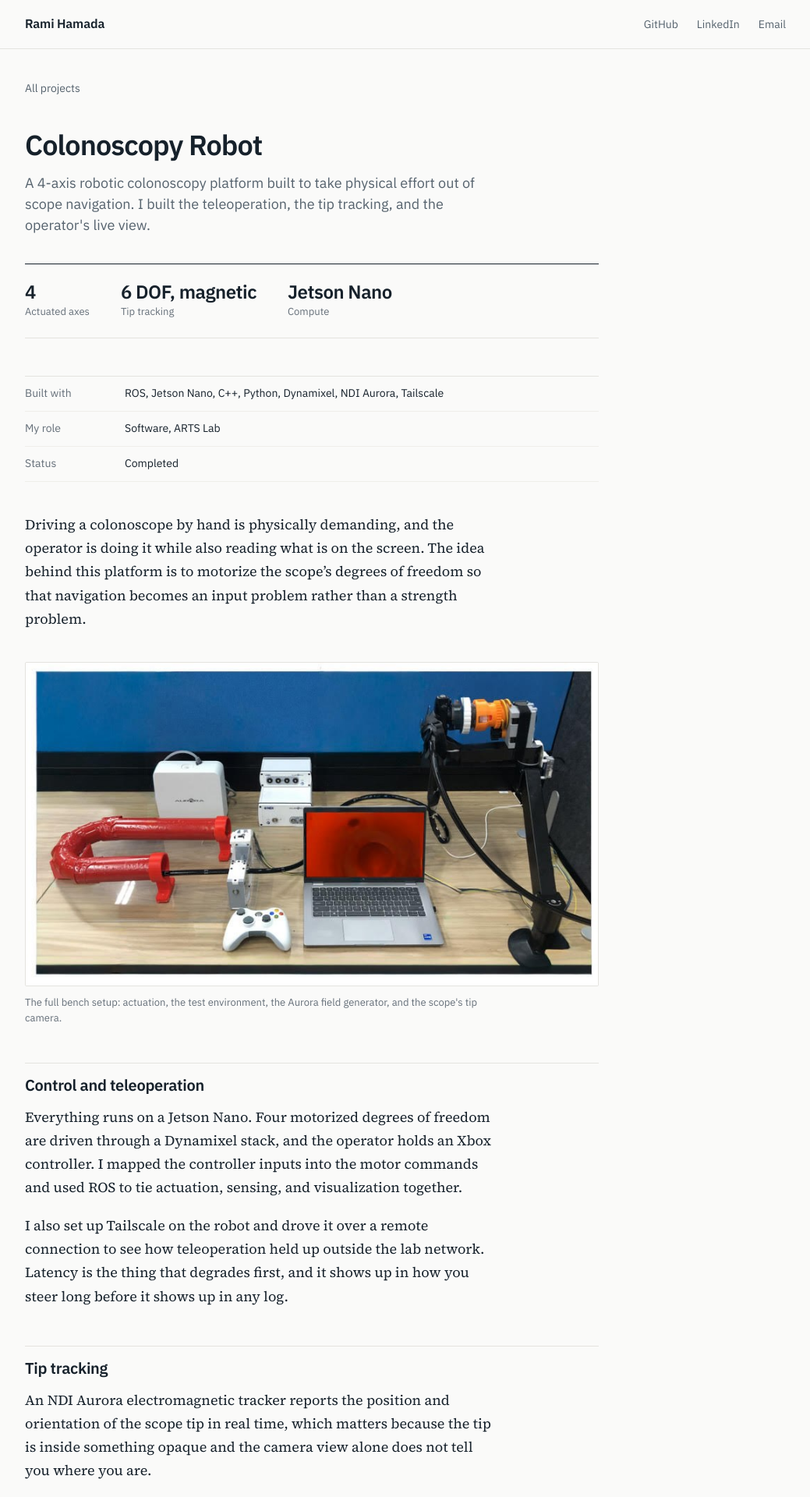
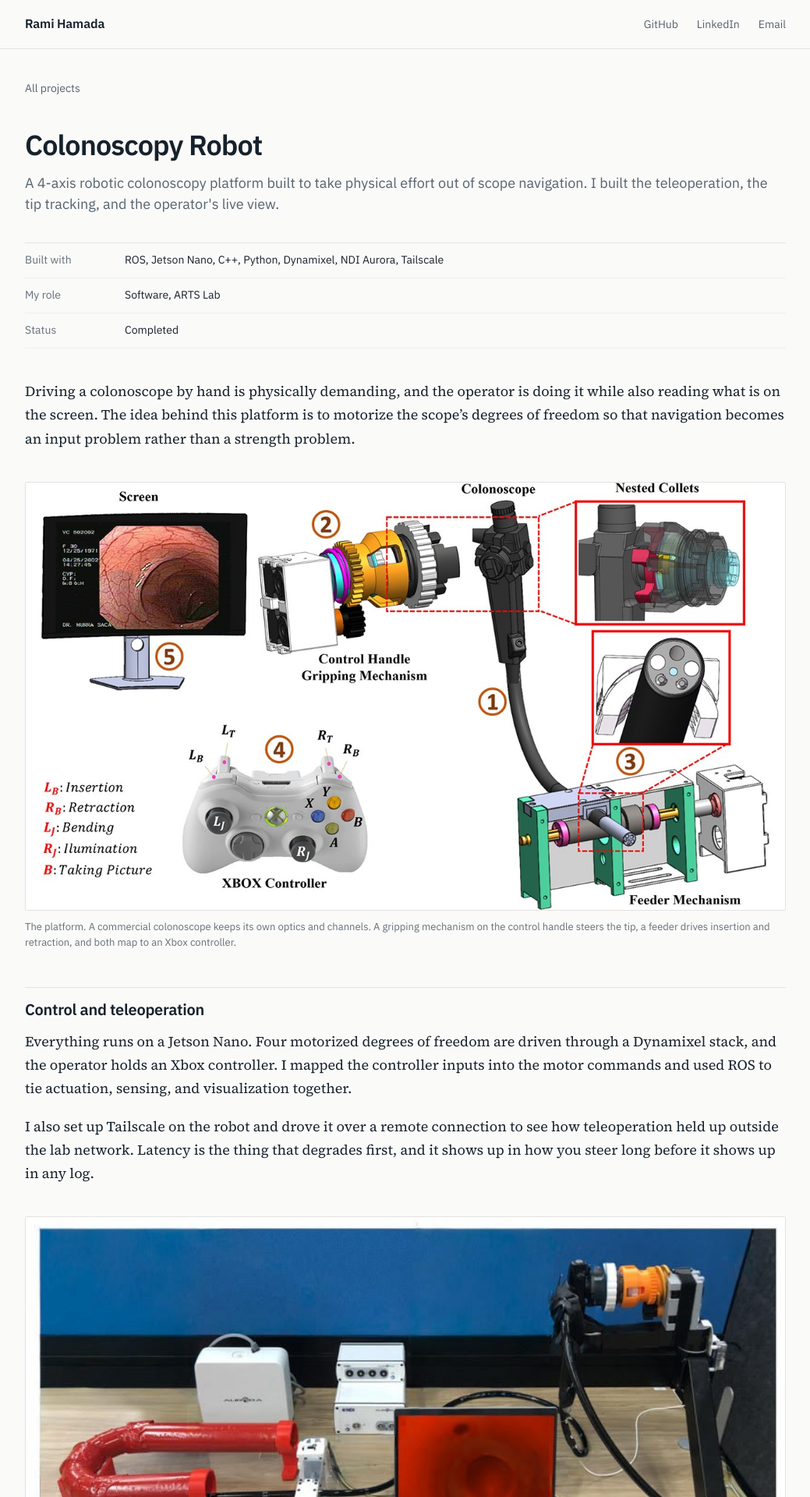
Before and after one commit to ramihmda/ramihamada-portfolio, a Jekyll site: the page built from _projects/colonoscopy.md, in a window 1280 px wide. Shown: the top 1920 px of the page at 78% size, without its empty margins (120-1159 px from the left). Built offline with Jekyll 4.4.1, drawn with Linux system fonts in a browser that asks for light colours; some of the changed text lies outside the part shown.

Commit message:
Widen prose, drop stat blocks, add colonoscope schematic

```diff
--- a/_layouts/project.html
+++ b/_layouts/project.html
@@ -9,17 +9,6 @@ layout: default
   <h1 class="project__title">{{ page.title }}</h1>
   {%- if page.summary %}
   <p class="project__summary">{{ page.summary }}</p>
-  {%- endif %}
-
-  {%- if page.specs %}
-  <dl class="measures">
-    {%- for spec in page.specs %}
-    <div class="measures__item">
-      <dt class="measures__label">{{ spec.label | escape }}</dt>
-      <dd class="measures__value">{{ spec.value | escape }}</dd>
-    </div>
-    {%- endfor %}
-  </dl>
   {%- endif %}
 
   <dl class="factsheet">
--- a/_projects/colonoscopy.md
+++ b/_projects/colonoscopy.md
@@ -9,13 +9,6 @@ summary: >-
 stack: ROS, Jetson Nano, C++, Python, Dynamixel, NDI Aurora, Tailscale
 role: Software, ARTS Lab
 status: Completed
-specs:
-  - label: Actuated axes
-    value: 4
-  - label: Tip tracking
-    value: 6 DOF, magnetic
-  - label: Compute
-    value: Jetson Nano
 ---
 
 Driving a colonoscope by hand is physically demanding, and the operator is doing
@@ -23,12 +16,15 @@ it while also reading what is on the screen. The idea behind this platform is to
 motorize the scope's degrees of freedom so that navigation becomes an input
 problem rather than a strength problem.
 
+<!-- Figure from the published paper. Add a credit line to the caption
+     before this goes in front of anyone who might recognise it. -->
 <figure>
-  <img src="{{ '/assets/images/colon_setup.jpg' | relative_url }}"
-       alt="The colonoscopy robot test setup, with the actuation system, phantom colon, NDI Aurora field generator, and tip camera."
-       loading="lazy" width="816" height="460">
-  <figcaption>The full bench setup: actuation, the test environment, the Aurora
-  field generator, and the scope's tip camera.</figcaption>
+  <img src="{{ '/assets/images/colonoscope_system.jpg' | relative_url }}"
+       alt="Schematic of the robotic colonoscope: control handle gripping mechanism, feeder mechanism, Xbox controller, and operator screen."
+       loading="lazy" width="1280" height="720">
+  <figcaption>The platform. A commercial colonoscope keeps its own optics and
+  channels. A gripping mechanism on the control handle steers the tip, a feeder
+  drives insertion and retraction, and both map to an Xbox controller.</figcaption>
 </figure>
 
 ## Control and teleoperation
@@ -42,6 +38,14 @@ I also set up Tailscale on the robot and drove it over a remote connection to se
 how teleoperation held up outside the lab network. Latency is the thing that
 degrades first, and it shows up in how you steer long before it shows up in any
 log.
+
+<figure>
+  <img src="{{ '/assets/images/colon_setup.jpg' | relative_url }}"
+       alt="The colonoscopy robot test setup, with the actuation system, phantom colon, NDI Aurora field generator, and tip camera."
+       loading="lazy" width="816" height="460">
+  <figcaption>The full bench setup: actuation, the test environment, the Aurora
+  field generator, and the scope's tip camera.</figcaption>
+</figure>
 
 ## Tip tracking
 
--- a/assets/css/main.scss
+++ b/assets/css/main.scss
@@ -20,8 +20,12 @@
   --serif: "Source Serif 4", Georgia, "Times New Roman", serif;
 
   --wrap:    64rem;
-  --measure: 38rem;
-  --figure:  46rem;
+
+  /* Prose fills the full column, so text wraps at the same right edge as the
+     header and footer. To shorten the lines, narrow --wrap (52rem is a
+     comfortable reading width); everything stays aligned automatically. */
+  --measure: 100%;
+  --figure:  100%;
 }
 
 
@@ -324,39 +328,6 @@ button:focus-visible {
 }
 
 
-/* Headline measurements --------------------------------------------------- */
-
-.measures {
-  display: flex;
-  flex-wrap: wrap;
-  gap: 2.5rem;
-  max-width: var(--figure);
-  padding: 1.4rem 0;
-  border-top: 1px solid var(--ink);
-  border-bottom: 1px solid var(--rule);
-  margin-bottom: 3rem;
-}
-
-.measures__item {
-  display: flex;
-  flex-direction: column-reverse;
-  gap: 0.15rem;
-}
-
-.measures__value {
-  font-variant-numeric: tabular-nums;
-  font-size: 1.5rem;
-  font-weight: 600;
-  letter-spacing: -0.02em;
-  line-height: 1.1;
-}
-
-.measures__label {
-  color: var(--ink-soft);
-  font-size: 0.8125rem;
-}
-
-
 /* ==========================================================================
    Prose
    ========================================================================== */
@@ -542,9 +513,6 @@ button:focus-visible {
     gap: 0.15rem;
   }
 
-  .measures { gap: 1.5rem 2rem; }
-  .measures__value { font-size: 1.3125rem; }
-
   .prose { font-size: 1.0625rem; }
   .prose .figure-pair { grid-template-columns: 1fr; }
 }
```
Also changed, not shown: _projects/drone.md (+0 -7 lines), _projects/liquid-metal-printer.md (+0 -7 lines), assets/images/colonoscope_system.jpg (added).
